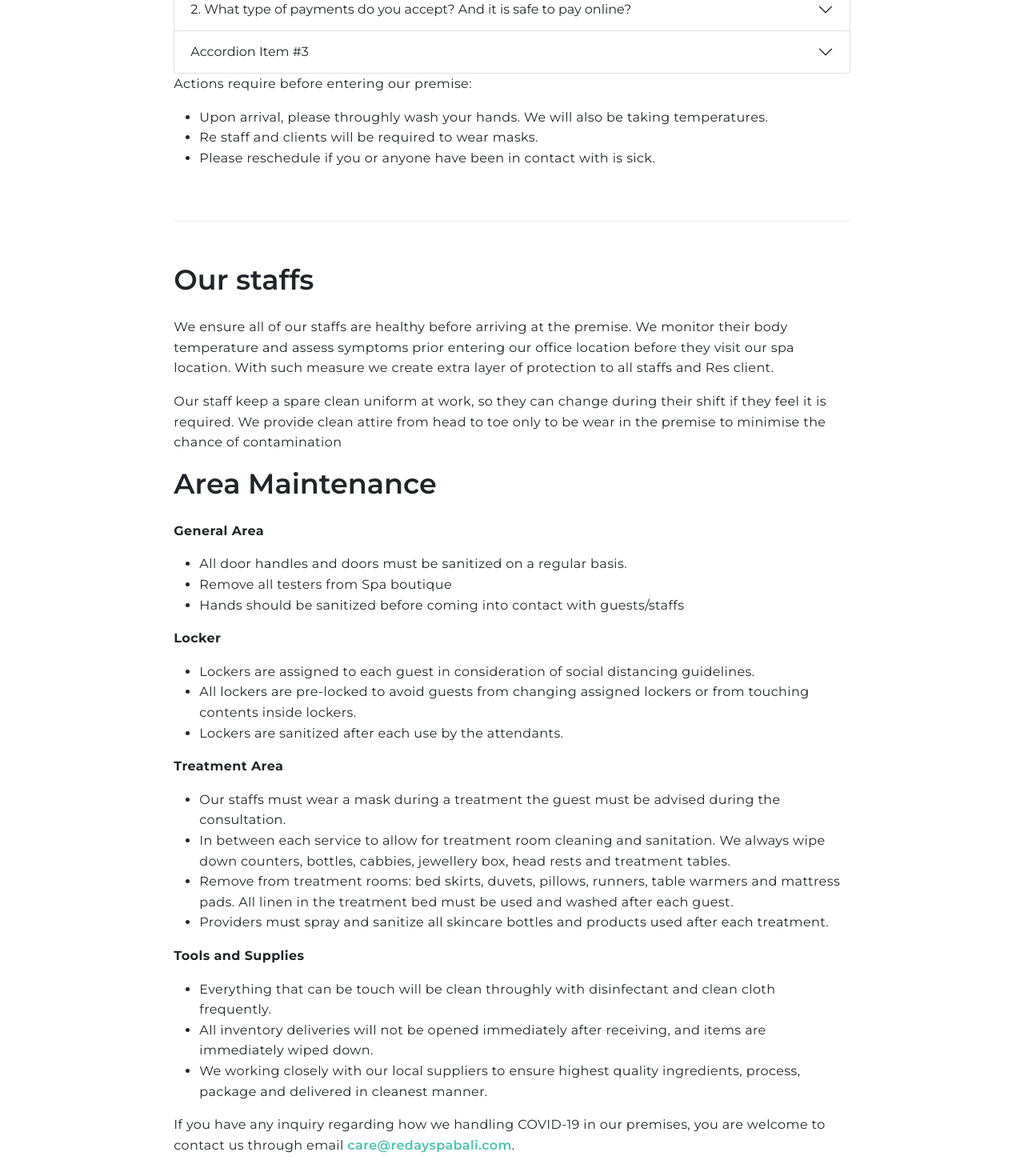
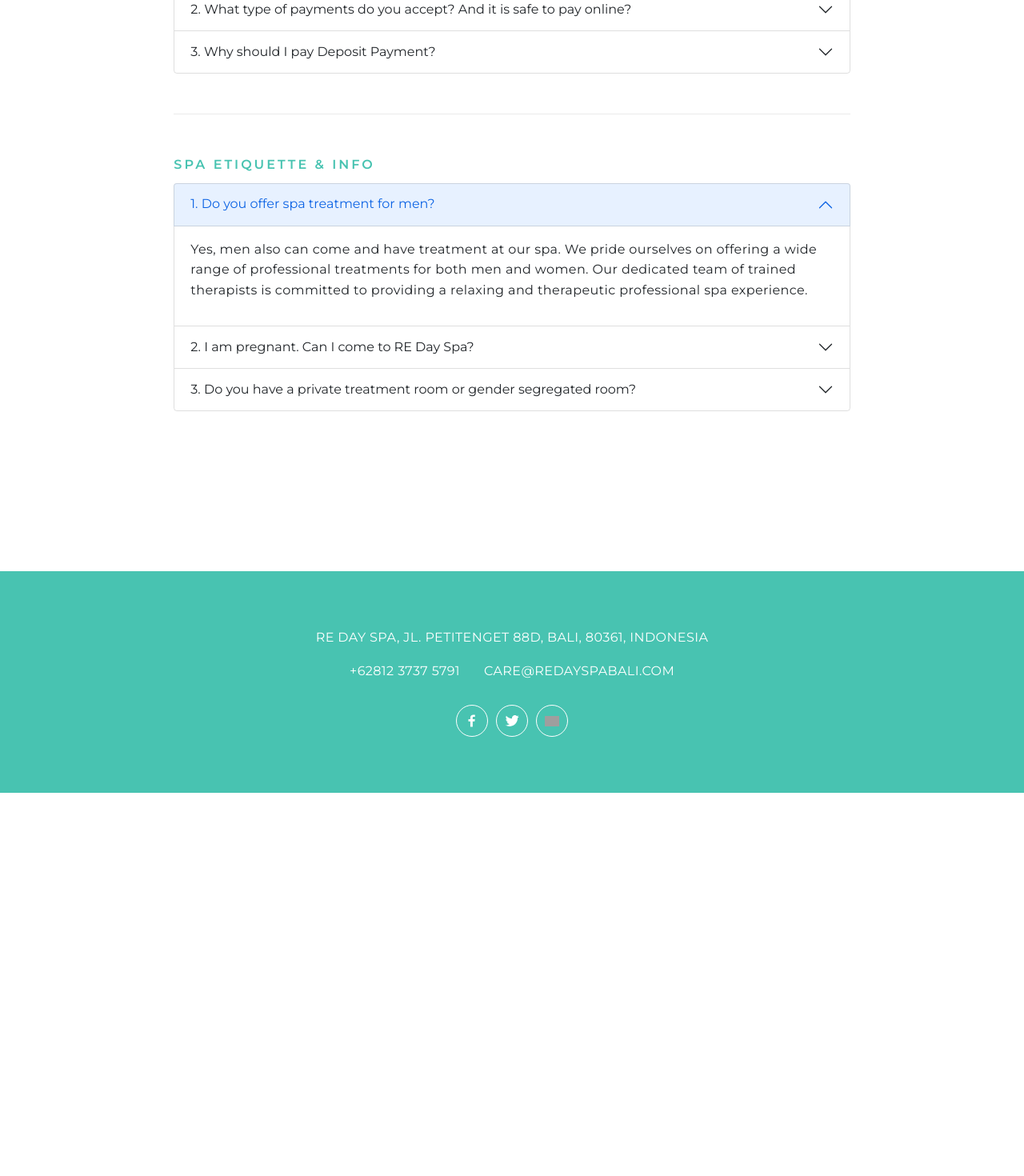
Before and after one commit to aldipee/redayspa, a Next.js app: page /faq in a window 1280 px wide. Shown: the part 620-2090 px from the top of the page at 80% size. After the commit the page ends 1611 px from the top, so only its background shows below. Built offline with nearby package versions, Linux system fonts and the light colour scheme; grey boxes are pictures that could not be loaded.

Commit message:
add spa etiquette

```diff
--- a/pages/faq.js
+++ b/pages/faq.js
@@ -83,39 +83,40 @@ export default function Home() {
                   Frequently Asked Questions
                 </div>
                 <p className="sm-heading">Booking & Cancellation</p>
-                <div className="accordion" id="accordionExample">
+                <div className="accordion" id="accordionBooking">
                   <div className="accordion-item">
-                    <h2 className="accordion-header" id="headingOne">
+                    <h2 className="accordion-header" id="bookingOne">
                       <button
                         className="accordion-button"
                         type="button"
                         data-bs-toggle="collapse"
-                        data-bs-target="#collapseOne"
+                        data-bs-target="#collapseBookingOne"
                         aria-expanded="true"
-                        aria-controls="collapseOne"
+                        aria-controls="collapseBookingOne"
                       >
                         1. Do we need to book in advance?
                       </button>
                     </h2>
                     <div
-                      id="collapseOne"
+                      id="collapseBookingOne"
                       className="accordion-collapse collapse show"
-                      aria-labelledby="headingOne"
-                      data-bs-parent="#accordionExample"
+                      aria-labelledby="bookingOne"
+                      data-bs-parent="#accordionBooking"
                     >
                       <div className="accordion-body">
                         <p>
                           To ensure you receive all the spa treatments you want,
                           not only is advance booking suggested, it is highly
                           recommended. Customers may book up to one month in
-                          advance of their arrival. You can book via our web
-                          app, or you can contact our reservation team via
-                          WhatsApp at this number:{" "}
+                          advance of their arrival.
+                          <br />
+                          You can book via our web app, or you can contact our
+                          reservation team via WhatsApp at this number:{" "}
                           <a
                             href="tel:+6281248788391"
                             className="link-telephone"
                           >
-                            +62812 3737 5791
+                            +62 812 3737 5791
                           </a>
                           . Other alternative for booking is via email:{" "}
                           <a
@@ -137,24 +138,24 @@ export default function Home() {
                     </div>
                   </div>
                   <div className="accordion-item">
-                    <h2 className="accordion-header" id="headingTwo">
+                    <h2 className="accordion-header" id="bookingTwo">
                       <button
                         className="accordion-button collapsed"
                         type="button"
                         data-bs-toggle="collapse"
-                        data-bs-target="#collapseTwo"
+                        data-bs-target="#collapseBookingTwo"
                         aria-expanded="false"
-                        aria-controls="collapseTwo"
+                        aria-controls="collapseBookingTwo"
                       >
                         2. What type of payments do you accept? And it is safe
                         to pay online?
                       </button>
                     </h2>
                     <div
-                      id="collapseTwo"
+                      id="collapseBookingTwo"
                       className="accordion-collapse collapse"
-                      aria-labelledby="headingTwo"
-                      data-bs-parent="#accordionExample"
+                      aria-labelledby="bookingTwo"
+                      data-bs-parent="#accordionBooking"
                     >
                       <div className="accordion-body">
                         <p>
@@ -170,140 +171,151 @@ export default function Home() {
                     </div>
                   </div>
                   <div className="accordion-item">
-                    <h2 className="accordion-header" id="headingThree">
+                    <h2 className="accordion-header" id="bookingThree">
                       <button
                         className="accordion-button collapsed"
                         type="button"
                         data-bs-toggle="collapse"
-                        data-bs-target="#collapseThree"
+                        data-bs-target="#collapseBookingThree"
                         aria-expanded="false"
-                        aria-controls="collapseThree"
+                        aria-controls="collapseBookingThree"
                       >
-                        Accordion Item #3
+                        3. Why should I pay Deposit Payment?
                       </button>
                     </h2>
                     <div
-                      id="collapseThree"
+                      id="collapseBookingThree"
                       className="accordion-collapse collapse"
-                      aria-labelledby="headingThree"
-                      data-bs-parent="#accordionExample"
+                      aria-labelledby="bookingThree"
+                      data-bs-parent="#accordionBooking"
                     >
-                      <div className="accordion-body">adasdq</div>
+                      <div className="accordion-body">
+                        <p>
+                          Deposit payment is needed to secure your booking.This
+                          way we can confidently allocate the necessary
+                          resources and staff members to our committed
+                          customers.
+                        </p>
                       </div>
                     </div>
                   </div>
-                <p>Actions require before entering our premise:</p>
-                <ul>
-                  <li>
-                    Upon arrival, please throughly wash your hands. We will also
-                    be taking temperatures.
-                  </li>
-                  <li> Re staff and clients will be required to wear masks.</li>
-                  <li>
-                    Please reschedule if you or anyone have been in contact with
-                    is sick.
-                  </li>
-                </ul>
                 </div>
+              </div>
+
               <div className="treatment-item border-0" data-aos="fade-up">
-                <div className="about-title mb24">Our staffs</div>
+                <p className="sm-heading">Spa Etiquette & Info</p>
+                <div className="accordion" id="accordionEtiquette">
+                  <div className="accordion-item">
+                    <h2 className="accordion-header" id="etiquetteOne">
+                      <button
+                        className="accordion-button"
+                        type="button"
+                        data-bs-toggle="collapse"
+                        data-bs-target="#collapseEtiquetteOne"
+                        aria-expanded="true"
+                        aria-controls="collapseEtiquetteOne"
+                      >
+                        1. Do you offer spa treatment for men?
+                      </button>
+                    </h2>
+                    <div
+                      id="collapseEtiquetteOne"
+                      className="accordion-collapse collapse show"
+                      aria-labelledby="etiquetteOne"
+                      data-bs-parent="#accordionEtiquette"
+                    >
+                      <div className="accordion-body">
                         <p>
-                  We ensure all of our staffs are healthy before arriving at the
-                  premise. We monitor their body temperature and assess symptoms
-                  prior entering our office location before they visit our spa
-                  location. With such measure we create extra layer of
-                  protection to all staffs and Res client.
+                          Yes, men also can come and have treatment at our spa.
+                          We pride ourselves on offering a wide range of
+                          professional treatments for both men and women. Our
+                          dedicated team of trained therapists is committed to
+                          providing a relaxing and therapeutic professional spa
+                          experience.
                         </p>
+                      </div>
+                    </div>
+                  </div>
+                  <div className="accordion-item">
+                    <h2 className="accordion-header" id="etiquetteTwo">
+                      <button
+                        className="accordion-button collapsed"
+                        type="button"
+                        data-bs-toggle="collapse"
+                        data-bs-target="#collapseEtiquetteTwo"
+                        aria-expanded="false"
+                        aria-controls="collapseEtiquetteTwo"
+                      >
+                        2. I am pregnant. Can I come to RE Day Spa?
+                      </button>
+                    </h2>
+                    <div
+                      id="collapseEtiquetteTwo"
+                      className="accordion-collapse collapse"
+                      aria-labelledby="etiquetteTwo"
+                      data-bs-parent="#accordionEtiquette"
+                    >
+                      <div className="accordion-body">
                         <p>
-                  Our staff keep a spare clean uniform at work, so they can
-                  change during their shift if they feel it is required. We
-                  provide clean attire from head to toe only to be wear in the
-                  premise to minimise the chance of contamination{" "}
+                          You certainly can. We do offer treatments for
+                          expecting moms after their first trimester to enjoy a
+                          much needed pampering session. We use pregnancy safe
+                          products to ensure you can enjoy your treatments while
+                          having its benefits. We do not recommend any type of
+                          massage treatments using deep pressure, heat and foot
+                          massage at any time during pregnancy. Please consult
+                          with your physician for the best advice on which
+                          treatments are safe for your individual condition
+                          before making an appointment.
                         </p>
-
-                <div className="about-title mb24">Area Maintenance</div>
+                      </div>
+                    </div>
+                  </div>
+                  <div className="accordion-item">
+                    <h2 className="accordion-header" id="etiquetteThree">
+                      <button
+                        className="accordion-button collapsed"
+                        type="button"
+                        data-bs-toggle="collapse"
+                        data-bs-target="#collapseEtiquetteThree"
+                        aria-expanded="false"
+                        aria-controls="collapseEtiquetteThree"
+                      >
+                        3. Do you have a private treatment room or gender
+                        segregated room?
+                      </button>
+                    </h2>
+                    <div
+                      id="collapseEtiquetteThree"
+                      className="accordion-collapse collapse"
+                      aria-labelledby="etiquetteThree"
+                      data-bs-parent="#accordionEtiquette"
+                    >
+                      <div className="accordion-body">
                         <p>
-                  <strong>General Area</strong>
+                          We understand and respect the privacy concerns of all
+                          our customers, including those with specific cultural
+                          or religious preference. We strive to create a
+                          comfortable and inclusive environment for everyone to
+                          enjoy their spa experience.
+                          <br />
+                          While we currently only have one VIP room with two
+                          beds, and the rest of the massage beds upstair are
+                          separated by thick curtains that provide a high level
+                          of privacy. When curtains are drawn, they effectively
+                          shield the massage area from view, preventing anyone
+                          from peeking inside.
+                          <br />
+                          If you have any specific concerns or requests
+                          regarding privacy, please feel free to communicate
+                          them to our staff when making your appointment. We’ll
+                          do our best to accommodate your needs and provide an
+                          experience that aligns with your preferences.
                         </p>
-                <ul>
-                  <li>
-                    All door handles and doors must be sanitized on a regular
-                    basis.
-                  </li>
-                  <li>Remove all testers from Spa boutique</li>
-                  <li>
-                    Hands should be sanitized before coming into contact with
-                    guests/staffs
-                  </li>
-                </ul>
-                <p>
-                  <strong>Locker</strong>
-                </p>
-                <ul>
-                  <li>
-                    Lockers are assigned to each guest in consideration of
-                    social distancing guidelines.
-                  </li>
-                  <li>
-                    All lockers are pre-locked to avoid guests from changing
-                    assigned lockers or from touching contents inside lockers.
-                  </li>
-                  <li>
-                    Lockers are sanitized after each use by the attendants.
-                  </li>
-                </ul>
-                <p>
-                  <strong>Treatment Area</strong>
-                </p>
-                <ul>
-                  <li>
-                    Our staffs must wear a mask during a treatment the guest
-                    must be advised during the consultation.
-                  </li>
-                  <li>
-                    In between each service to allow for treatment room cleaning
-                    and sanitation. We always wipe down counters, bottles,
-                    cabbies, jewellery box, head rests and treatment tables.
-                  </li>
-                  <li>
-                    Remove from treatment rooms: bed skirts, duvets, pillows,
-                    runners, table warmers and mattress pads. All linen in the
-                    treatment bed must be used and washed after each guest.
-                  </li>
-                  <li>
-                    Providers must spray and sanitize all skincare bottles and
-                    products used after each treatment.
-                  </li>
-                </ul>
-                <p>
-                  <strong>Tools and Supplies</strong>
-                </p>
-                <ul>
-                  <li>
-                    Everything that can be touch will be clean throughly with
-                    disinfectant and clean cloth frequently.
-                  </li>
-                  <li>
-                    All inventory deliveries will not be opened immediately
-                    after receiving, and items are immediately wiped down.
-                  </li>
-                  <li>
-                    We working closely with our local suppliers to ensure
-                    highest quality ingredients, process, package and delivered
-                    in cleanest manner.
-                  </li>
-                </ul>
-                <p>
-                  If you have any inquiry regarding how we handling COVID-19 in
-                  our premises, you are welcome to contact us through email{" "}
-                  <a
-                    href="mailto:care@redayspabali.com"
-                    className="link-telephone"
-                  >
-                    care@redayspabali.com
-                  </a>
-                  .
-                </p>
+                      </div>
+                    </div>
+                  </div>
+                </div>
               </div>
             </div>
           </div>
```
Lines whose indentation alone changed are shown as unchanged.
